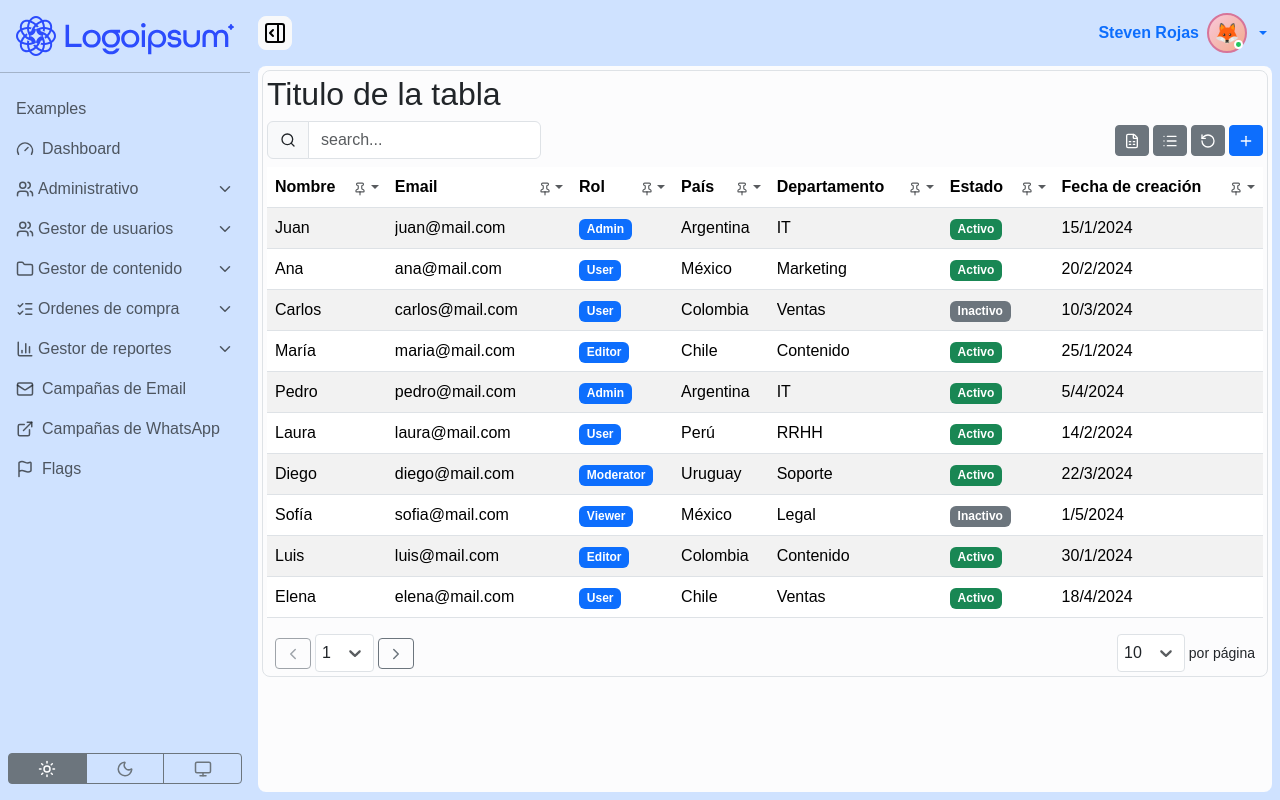
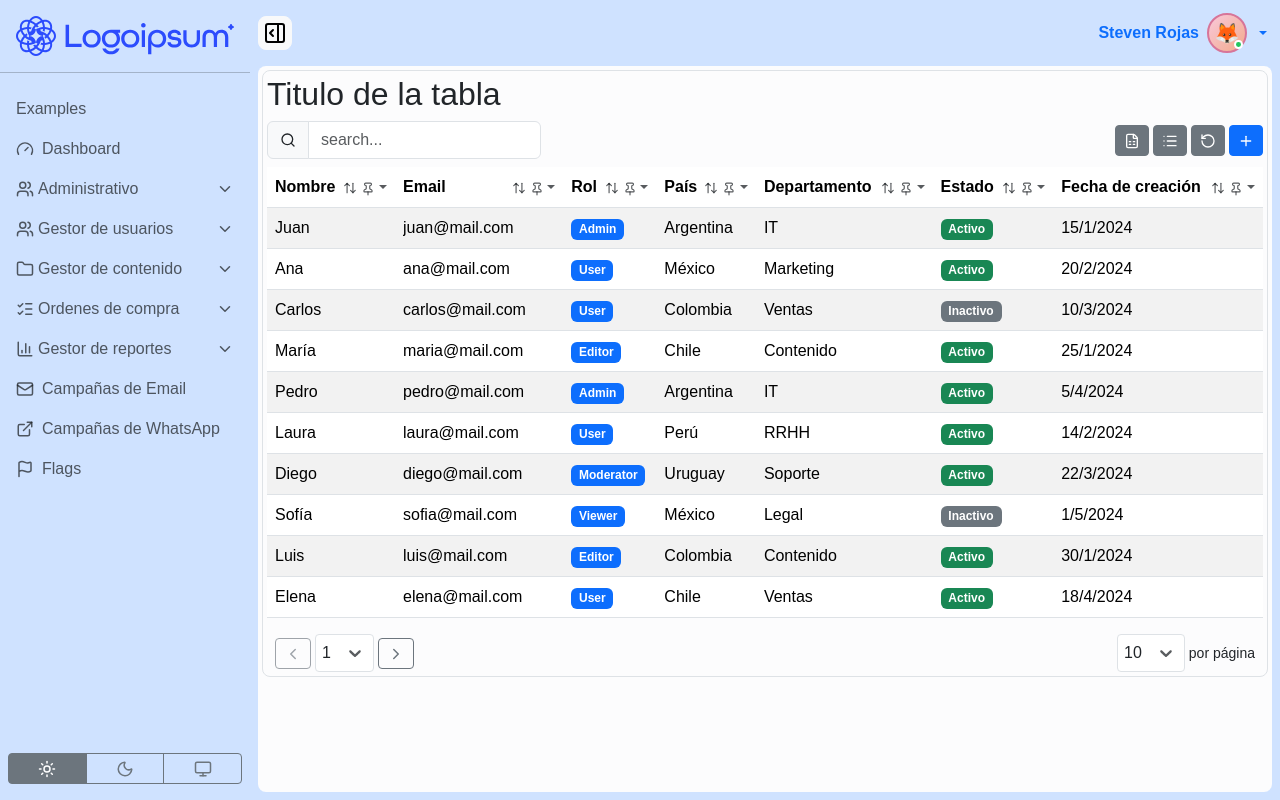
Before and after one commit to steverova/empty-boostrap-template-admin, a React (Vite) app: page /examples in a window 1280 px wide. Built offline with nearby package versions, Linux system fonts and the light colour scheme.

Commit message:
Add column sorting to AppTable

```diff
--- a/src/components/shared/app-table/index.tsx
+++ b/src/components/shared/app-table/index.tsx
@@ -1,12 +1,14 @@
 import {
 	type ColumnDef,
 	type ColumnPinningState,
+	type SortingState,
 	getCoreRowModel,
 	getPaginationRowModel,
+	getSortedRowModel,
 	type PaginationState,
 	useReactTable,
 } from '@tanstack/react-table'
-import { ArrowLeft, ArrowRight, Copy, Check, Pin, PinOff } from 'lucide-react'
+import { ArrowDown, ArrowLeft, ArrowRight, ArrowUp, ArrowUpDown, Copy, Check, Pin, PinOff } from 'lucide-react'
 import { useCallback, useEffect, useMemo, useState } from 'react'
 import { Button, Dropdown } from 'react-bootstrap'
 import type { TableProps } from 'react-bootstrap/Table'
@@ -68,6 +70,8 @@ export default function AppTable<T extends Record<string, any>>({
 	const [columnPinning, setColumnPinning] =
 		useState<ColumnPinningState>(loadPinning)
 
+	const [sorting, setSorting] = useState<SortingState>([])
+
 	const [copiedCellId, setCopiedCellId] = useState<string | null>(null)
 
 	useEffect(() => {
@@ -80,11 +84,14 @@ export default function AppTable<T extends Record<string, any>>({
 		state: {
 			pagination,
 			columnPinning,
+			sorting,
 		},
 		onPaginationChange: setPagination,
 		onColumnPinningChange: setColumnPinning,
+		onSortingChange: setSorting,
 		getCoreRowModel: getCoreRowModel(),
 		getPaginationRowModel: getPaginationRowModel(),
+		getSortedRowModel: getSortedRowModel(),
 	})
 
 	const totalPages = table.getPageCount()
@@ -127,6 +134,8 @@ export default function AppTable<T extends Record<string, any>>({
 							<tr key={headerGroup.id}>
 								{headerGroup.headers.map((header) => {
 									const pinned = header.column.getIsPinned()
+									const canSort = header.column.getCanSort()
+									const sortDir = header.column.getIsSorted()
 
 									return (
 										<th
@@ -136,7 +145,10 @@ export default function AppTable<T extends Record<string, any>>({
 												position: 'sticky',
 												top: 0,
 												backgroundColor: pinned ? bgColor : 'var(--bs-body-bg)',
+												cursor: canSort ? 'pointer' : undefined,
+												userSelect: 'none',
 											}}
+											onClick={canSort ? header.column.getToggleSortingHandler() : undefined}
 										>
 											<div className='d-flex align-items-center justify-content-between gap-1'>
 												<span>
@@ -149,8 +161,20 @@ export default function AppTable<T extends Record<string, any>>({
 																)
 															: header.column.columnDef.header}
 												</span>
+												<div className='d-flex align-items-center gap-1'>
+													{canSort && (
+														<span className='text-muted'>
+															{sortDir === 'asc' ? (
+																<ArrowUp size={14} />
+															) : sortDir === 'desc' ? (
+																<ArrowDown size={14} />
+															) : (
+																<ArrowUpDown size={14} />
+															)}
+														</span>
+													)}
 													{header.column.getCanPin() && (
-													<Dropdown align='end'>
+														<Dropdown align='end' onClick={(e) => e.stopPropagation()}>
 															<Dropdown.Toggle
 																as={Button}
 																variant='link'
@@ -193,6 +217,7 @@ export default function AppTable<T extends Record<string, any>>({
 															</Dropdown.Menu>
 														</Dropdown>
 													)}
+												</div>
 											</div>
 										</th>
 									)
```
Lines whose indentation alone changed are shown as unchanged.
